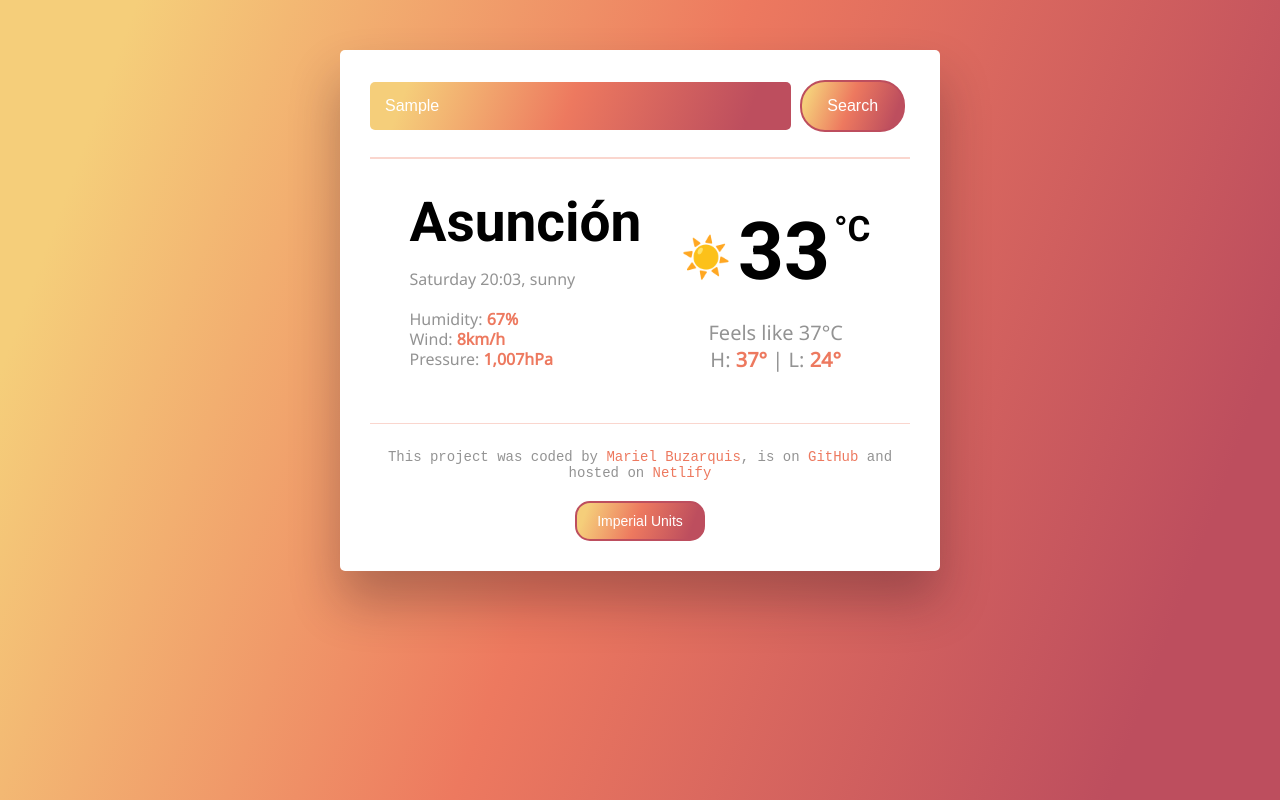
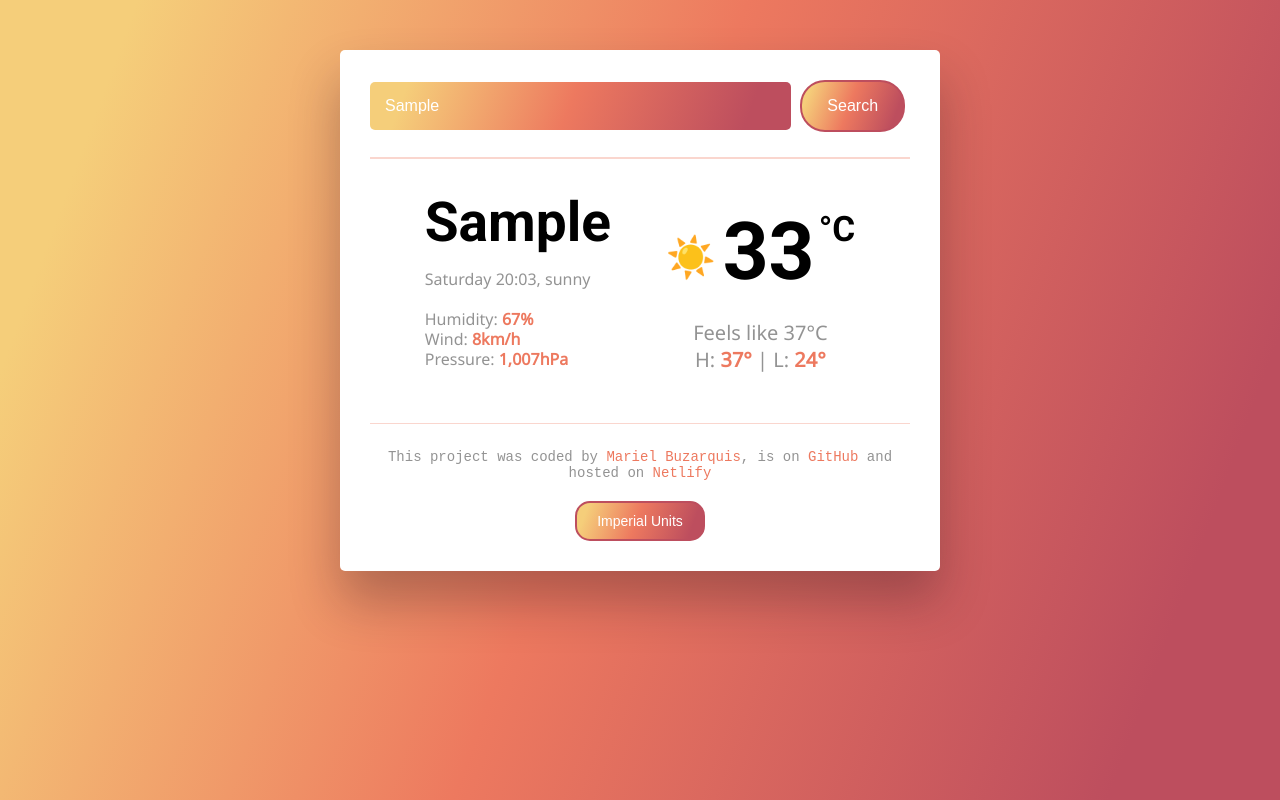
Before and after one commit to BeeMao03/maosWeather, a plain HTML site: page index.html in a window 1280 px wide. Both pictures are taken after typing "Sample" into the empty fields and a click on the input "Search". Drawn offline with Linux system fonts and the light colour scheme; a web font is replaced by a local one.

Commit message:
Add basic JS structure to the project

```diff
--- a/index.html
+++ b/index.html
@@ -19,6 +19,7 @@
   <body>
     <div class="mainBG">
       <header>
+        <form id="search_form">
           <input
             type="search"
             placeholder="Enter a city..."
@@ -30,6 +31,7 @@
             value="Search"
             class="search_button"
             id="search_button" />
+        </form>
       </header>
 
       <main>
@@ -96,5 +98,6 @@
         <button>Imperial Units</button>
       </footer>
     </div>
+    <script src="src/index.js"></script>
   </body>
 </html>
--- /dev/null
+++ b/src/index.js
@@ -0,0 +1,10 @@
+function searchSubmit(event) {
+  event.preventDefault();
+  let searchInput = document.querySelector("#search_input");
+  let cityElement = document.querySelector("#main_city");
+
+  cityElement.innerHTML = searchInput.value;
+}
+
+let searchFormElement = document.querySelector("#search_form");
+searchFormElement.addEventListener("submit", searchSubmit);
```
Lines whose indentation alone changed are shown as unchanged.
